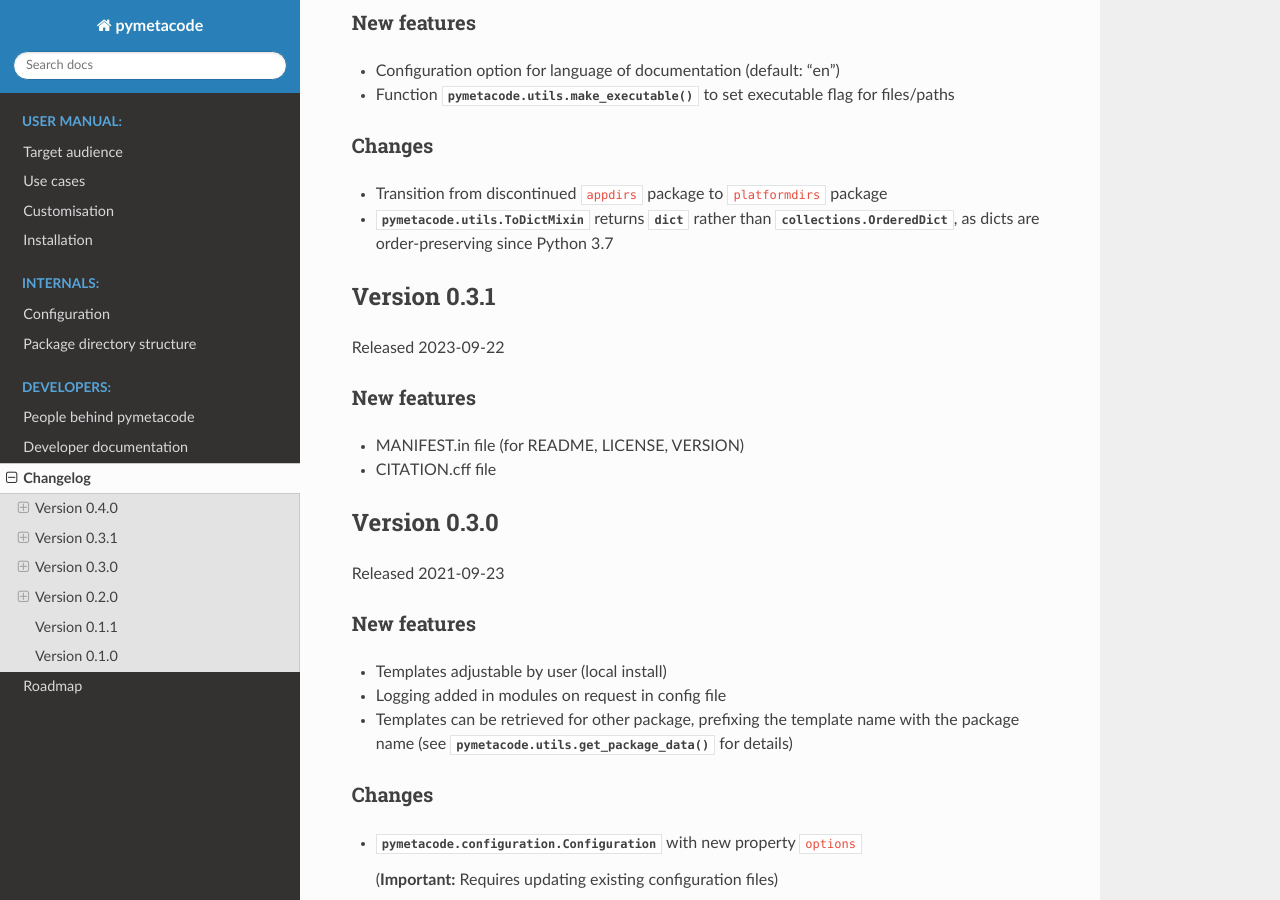
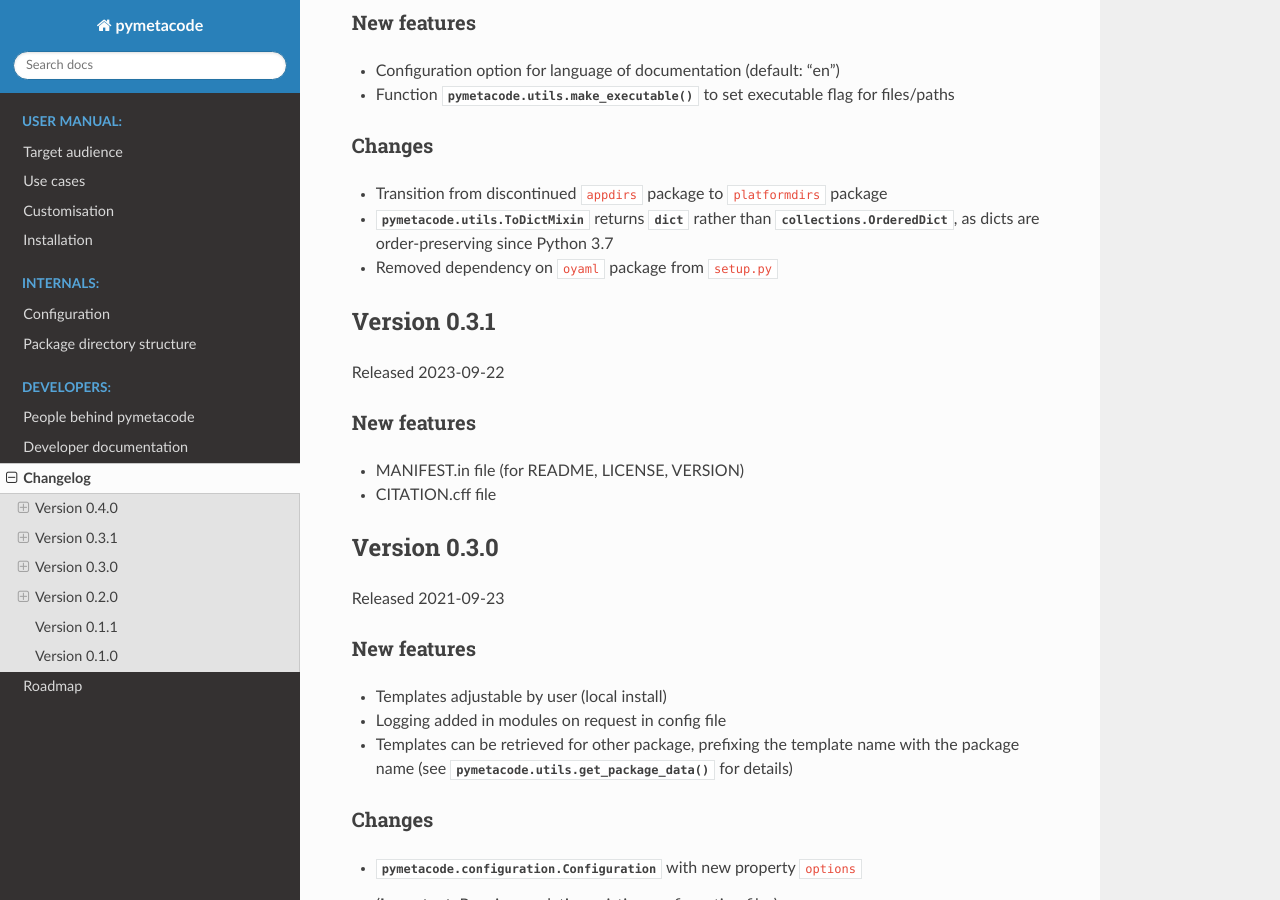
Before and after one commit to tillbiskup/pymetacode, a Sphinx documentation site: the page built from docs/changelog.rst, in a window 1280 px wide and 900 px high, scrolled down 351 px. Built offline with Sphinx 7.4.7 and the Read the Docs theme 2.0.0, drawn with Linux system fonts in a browser that asks for light colours; pages that are not in the unit, such as notebooks, are missing from menus.

Commit message:
Removed dependency on oyaml package from setup.py

```diff
--- a/docs/changelog.rst
+++ b/docs/changelog.rst
@@ -23,6 +23,7 @@ Changes
 
 * Transition from discontinued ``appdirs`` package to ``platformdirs`` package
 * :class:`pymetacode.utils.ToDictMixin` returns :class:`dict` rather than :class:`collections.OrderedDict`, as dicts are order-preserving since Python 3.7
+* Removed dependency on ``oyaml`` package from ``setup.py``
 
 
 Version 0.3.1
--- a/setup.py
+++ b/setup.py
@@ -46,7 +46,6 @@ setuptools.setup(
     ],
     install_requires=[
         "jinja2",
-        "oyaml",
         "platformdirs",
         ],
     extras_require={
```
Also changed, not shown: 1 other file.
